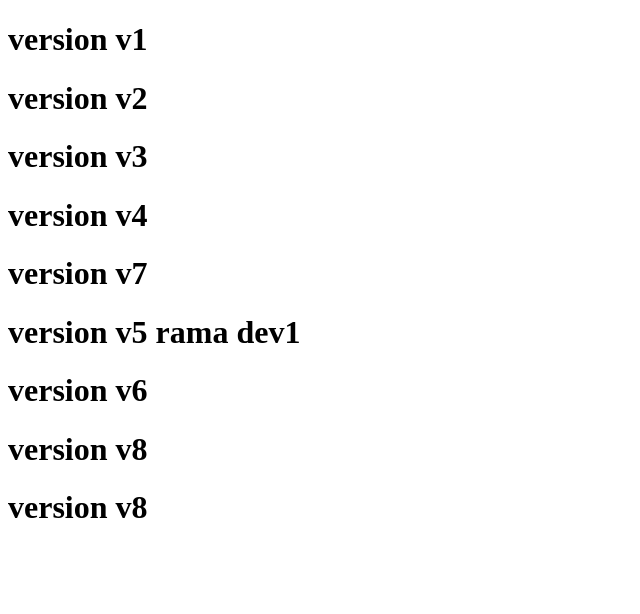
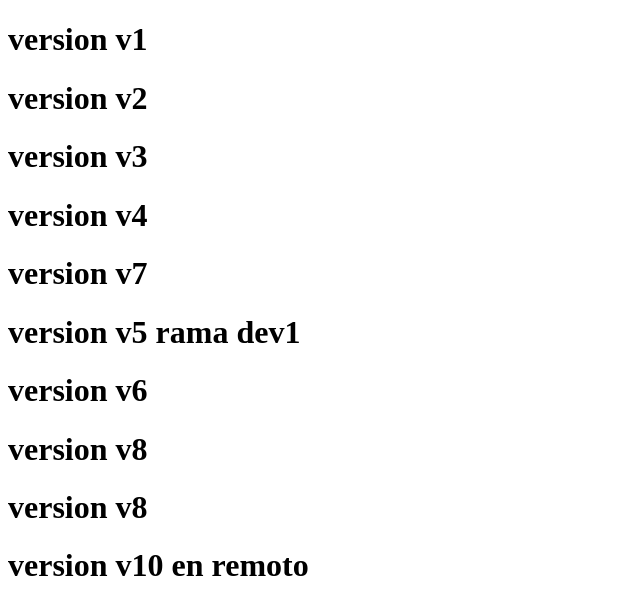
Before and after one commit to kennydaniela/web, a plain HTML site: page index.html in a window 1280 px wide. Shown: the whole page, without its empty margins (0-640 px from the left). Drawn offline with Linux system fonts and the light colour scheme.

Commit message:
Update index.html v10

```diff
--- a/index.html
+++ b/index.html
@@ -15,5 +15,8 @@
 <h1>version v6  </h1>
 <h1>version v8  </h1>
 <h1>version v8  </h1>
+<h1>version v10 en remoto</h1>
+
+
 </body>
 </html>
```
